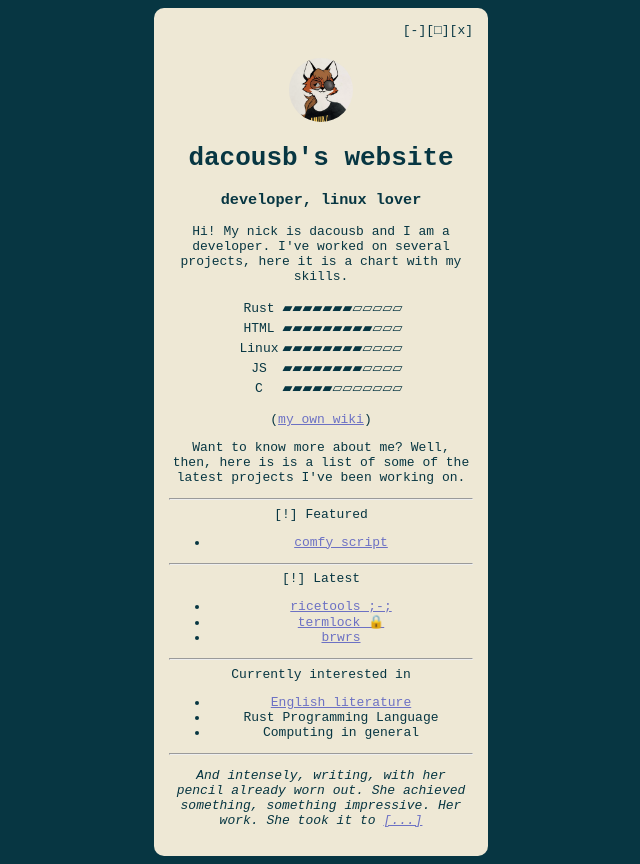
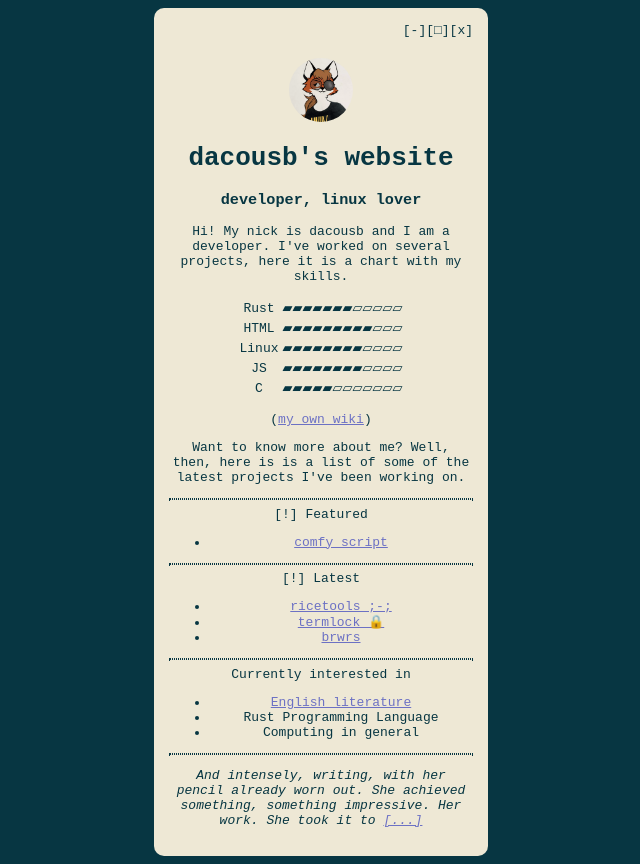
Before and after one commit to dacousb/daCoUSB.github.io, a plain HTML site: page index.html in a window 1280 px wide. Shown: the whole page, without its empty margins (319-959 px from the left). Drawn offline with Linux system fonts and the light colour scheme.

Commit message:
Separator

```diff
--- a/styles.css
+++ b/styles.css
@@ -15,6 +15,10 @@ body {
 
 a {
     color: var(--link);
+}
+
+hr {
+    border: 1px dotted var(--foreground);
 }
 
 @media only screen and (min-width: 500px) {
```
